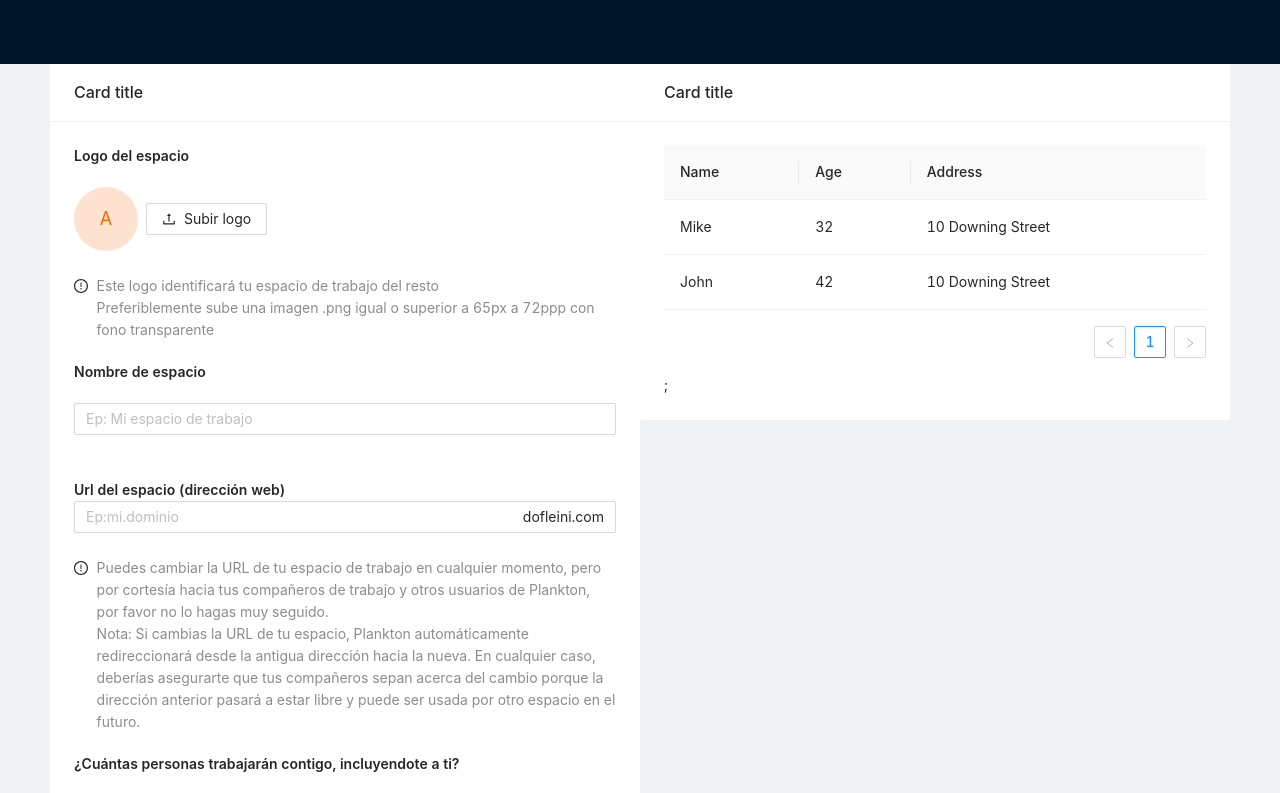
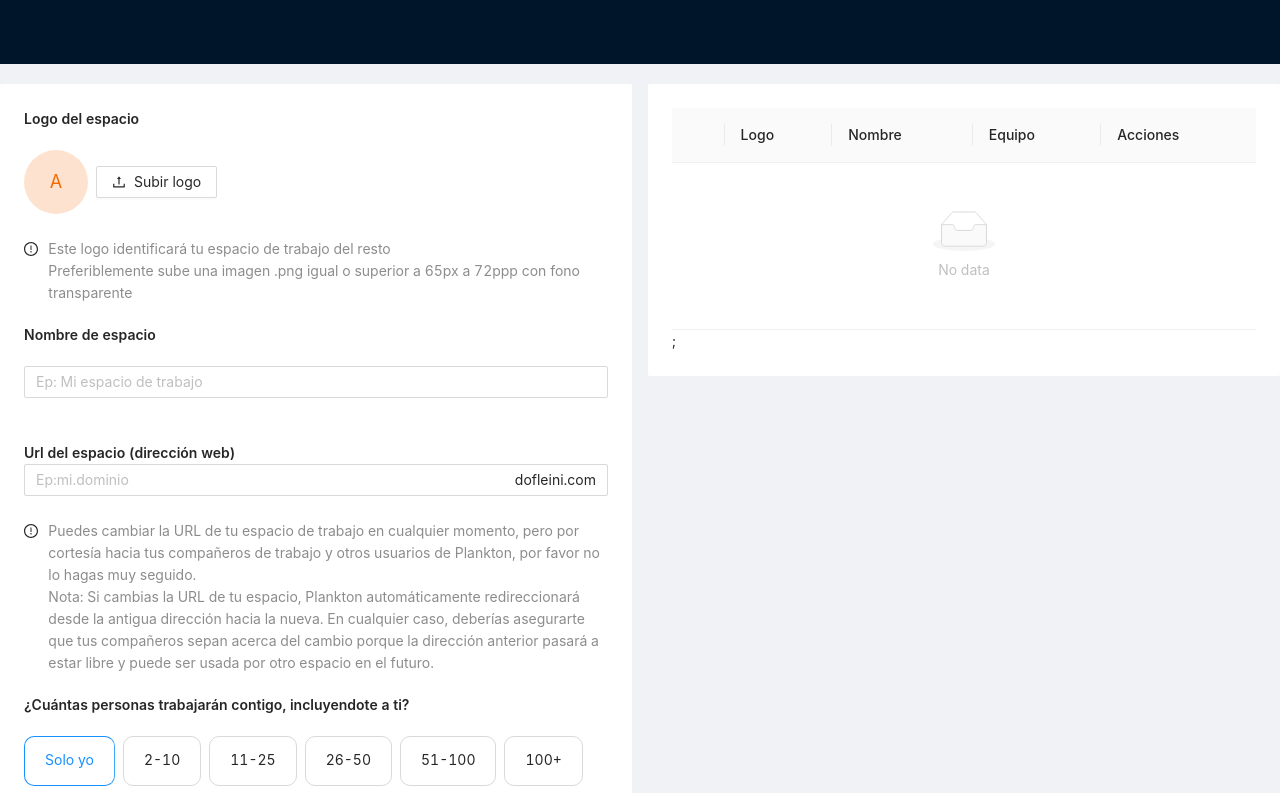
Before and after one commit to yasielpv1503/workspace-react, a React (Create React App) app: page / in a window 1280 px wide. Shown: the top 793 px of the page. Built offline with nearby package versions, Linux system fonts and the light colour scheme.

Commit message:
create table component

```diff
--- a/src/App.js
+++ b/src/App.js
@@ -16,9 +16,9 @@ const App = () => {
         <Header style={{ position: 'fixed', zIndex: 1, width: '100%' }}>
 
         </Header>
-        <Content className="site-layout" style={{ padding: '0 50px', marginTop: 64 }}>
-          <Row>
-            <Col xs={{ span: 24 }} sm={{ span: 24 }} md={{ span: 12 }} lg={{ span: 12 }}>
+        <Content className="site-layout" style={{ padding: '1px0 50px', marginTop: 64, paddingTop: 20 }}>
+          <Row gutter={16}>
+            <Col  xs={{ span: 24 }} sm={{ span: 24 }} md={{ span: 12 }} lg={{ span: 12 }}>
               <WorkspaceForm />
             </Col>
             <Col xs={{ span: 24 }} sm={{ span: 24 }} md={{ span: 12 }} lg={{ span: 12 }}>
--- a/src/app-context.js
+++ b/src/app-context.js
@@ -7,8 +7,8 @@ const AppContextProvider = props => {
 
     const instanceApp = {
         workspaces,
-        createWorkSpace: (item) => workspaces.push(item)
-
+        createWorkSpace: (item) => setWorkspaces([...workspaces, item]),
+        deleteWorkspace: (item) => setWorkspaces([...workspaces.filter(e => e.id !== item.id)])
     };
     return (
         <AppContext.Provider value={instanceApp}>
--- a/src/components/Uploader.js
+++ b/src/components/Uploader.js
@@ -1,12 +1,7 @@
-import React, { useEffect, useState } from 'react';
-import { Field, reduxForm } from 'redux-form'
-import { useApp } from '../app-context';
-import { Row, Col, Upload, Button, Avatar, Form, message, Card, Space, Input, Typography, Radio } from 'antd';
-import { required } from '../helper/validator';
+import React, {  } from 'react';
+import { Upload, Button, message, Input, Typography } from 'antd';
 import { UploadOutlined, DeleteOutlined } from '@ant-design/icons';
 import { toBase64 } from '../helper/store';
-const { TextArea } = Input;
-const { Text, Link } = Typography;
 
 const Uploader = ({ onChange, logo }) => {
     const props = {
@@ -27,7 +22,7 @@ const Uploader = ({ onChange, logo }) => {
             <Upload maxCount={1} {...props}>
                 <Button icon={<UploadOutlined />}>Subir logo</Button>
             </Upload> :
-            <Button onClick={()=>onChange(null)} icon={<DeleteOutlined />}>Borrar</Button>
+            <Button onClick={() => onChange(null)} icon={<DeleteOutlined />}>Borrar</Button>
         }
     </>
     );
--- a/src/components/WorkspaceForm.js
+++ b/src/components/WorkspaceForm.js
@@ -27,9 +27,15 @@ const WorkspaceForm = props => {
         setColorOption(fetchColor())
     }, [])
 
-    const onFinish = (values) => {
-        console.log('Received values of form: ', values);
-        createWorkSpace(values)
+    const onFinish = (formData) => {
+       if(typeof createWorkSpace==='function')
+        createWorkSpace({
+            ...formData,
+            color,
+            logo,
+            team,
+            id: new Date().getTime()
+        })
     };
 
 
@@ -42,14 +48,14 @@ const WorkspaceForm = props => {
 
         <Row>
             <Col xs={{ span: 24 }} sm={{ span: 24 }} md={{ span: 24 }} lg={{ span: 24 }}>
-                <Card title="Card title" bordered={false} >
+                <Card   bordered={false} >
                     <Form onFinish={onFinish} >
                         <Row>
                             <Col span={24} className="separe">
                                 <Text strong>Logo del espacio</Text>
                             </Col>
                             <Col span={24} >
-                                <Form.Item name="upload"  >
+                                <Form.Item name="avatar"  >
                                     <Space>
                                         <Avatar
                                             src={logo}
@@ -80,7 +86,7 @@ const WorkspaceForm = props => {
                                 <Form.Item
 
                                     name="name"
-                                    rules={[{ required: true, message: 'Please input your username!' }]}
+                                    rules={[{ required: true, message: 'Por favor entre correctamente el nombre.' }]}
                                 >
                                     <Input onChange={v => setInitial(getInitial(v.target.value))} placeholder="Ep: Mi espacio de trabajo" />
                                 </Form.Item>
@@ -95,7 +101,7 @@ const WorkspaceForm = props => {
                             <Col span={24}>
                                 <Form.Item
                                     name="url"
-                                    rules={[{ required: true, message: 'Please input your username!' }]}
+                                    rules={[{ required: true, message: 'Por favor entre correctamente la URL.' }]}
                                 >
                                     <Input
                                         placeholder="Ep:mi.dominio"
@@ -132,7 +138,7 @@ const WorkspaceForm = props => {
                             </Col>
                             <Col span={24} className="separe">
                                 <Radio.Group value={team} onChange={handleSizeChange}>
-                                    <Space size={24}>
+                                    <Space size={[8, 16]} wrap>
                                         {teamOption.map((team, key) => <Radio.Button key={key} size="large" className="select-btn" value={team.value}>{team.text}</Radio.Button>)}
                                     </Space>
                                 </Radio.Group>
@@ -156,7 +162,7 @@ const WorkspaceForm = props => {
                             </Col>
                             <Col span={24} className="separe">
 
-                                <Space size={12}>
+                                <Space size={[8, 16]} wrap>
                                     {colorOption.map((c, key) => <div className={color === c ? "color-selected" : "color"} key={key} onClick={() => setColor(c)}><Avatar
                                         size={color === c ? 36 : 48}
                                         style={{ backgroundColor: c }}></Avatar></div>)}
@@ -172,7 +178,7 @@ const WorkspaceForm = props => {
                             <Col span={24} className="separe">
                                 <Form.Item
                                     name="politics"
-                                    rules={[{ required: true, message: 'Please input your username!' }]}
+                                    rules={[{ required: true, message: 'Por favor entre correctamente las políticas de privacidad.' }]}
                                 >
                                     <TextArea />
                                 </Form.Item>
--- a/src/components/WorlspaceList.js
+++ b/src/components/WorlspaceList.js
@@ -1,40 +1,61 @@
-import React, {  } from 'react';
+import React, { useEffect } from 'react';
 import { useApp } from '../app-context';
-import { Row, Col, Card, Input, Typography, Table } from 'antd';
+import { Row, Col, Card, Avatar, Popconfirm, Table, Button, Alert } from 'antd';
+import { getInitial } from '../helper/store';
+import { UploadOutlined, DeleteOutlined } from '@ant-design/icons';
 
 const WorlspaceList = () => {
-    const dataSource = [
+
+  const { workspaces, deleteWorkspace } = useApp();
+  const handleDelete = (item) => {
+    if (typeof deleteWorkspace === 'function')
+      deleteWorkspace(item)
+  }
+
+  const columns = [
     {
-          key: '1',
-          name: 'Mike',
-          age: 32,
-          address: '10 Downing Street',
+      title: '',
+      dataIndex: 'color',
+      key: 'color',
+      render: text =>
+        <div style={{backgroundColor: text,borderLeft:"1px solid"+ text,height:40,width:10 }} />
     },
     {
-          key: '2',
-          name: 'John',
-          age: 42,
-          address: '10 Downing Street',
+      title: 'Logo',
+      dataIndex: 'avatar',
+      key: 'avatar',
+      render: (text, record) =>
+        <Avatar src={text} size={48} style={{ backgroundColor: text }}>{getInitial(record.name)}</Avatar>
+    },
+    {
+      title: 'Nombre',
+      dataIndex: 'name',
+      key: 'name',
+
+    },
+    {
+      title: 'Equipo',
+      dataIndex: 'team',
+      key: 'team',
+      render: text =>
+        <Alert
+          message={text}
+          type="info"
+        />,
+    },
+
+    {
+      title: 'Acciones',
+      dataIndex: 'operation',
+      render: (_, record) =>
+        <Popconfirm title="¿Confirma la eliminación del elemento?" onConfirm={() => handleDelete(record)}>
+          <DeleteOutlined size={48} color="danger"  />
+        </Popconfirm>
     },
   ];
 
-      const columns = [
-        {
-          title: 'Name',
-          dataIndex: 'name',
-          key: 'name',
-        },
-        {
-          title: 'Age',
-          dataIndex: 'age',
-          key: 'age',
-        },
-        {
-          title: 'Address',
-          dataIndex: 'address',
-          key: 'address',
-        },
-      ];
+
+
 
 
   return (
@@ -42,8 +63,8 @@ const WorlspaceList = () => {
     <Row>
       <Col xs={{ span: 24 }} sm={{ span: 24 }} md={{ span: 24 }} lg={{ span: 24 }}>
 
-                <Card title="Card title" bordered={false} >
-                    <Table dataSource={dataSource} columns={columns} />;
+        <Card bordered={false} >
+          <Table dataSource={workspaces} columns={columns} />;
                 </Card>
 
       </Col>
```
Lines whose indentation alone changed are shown as unchanged.
